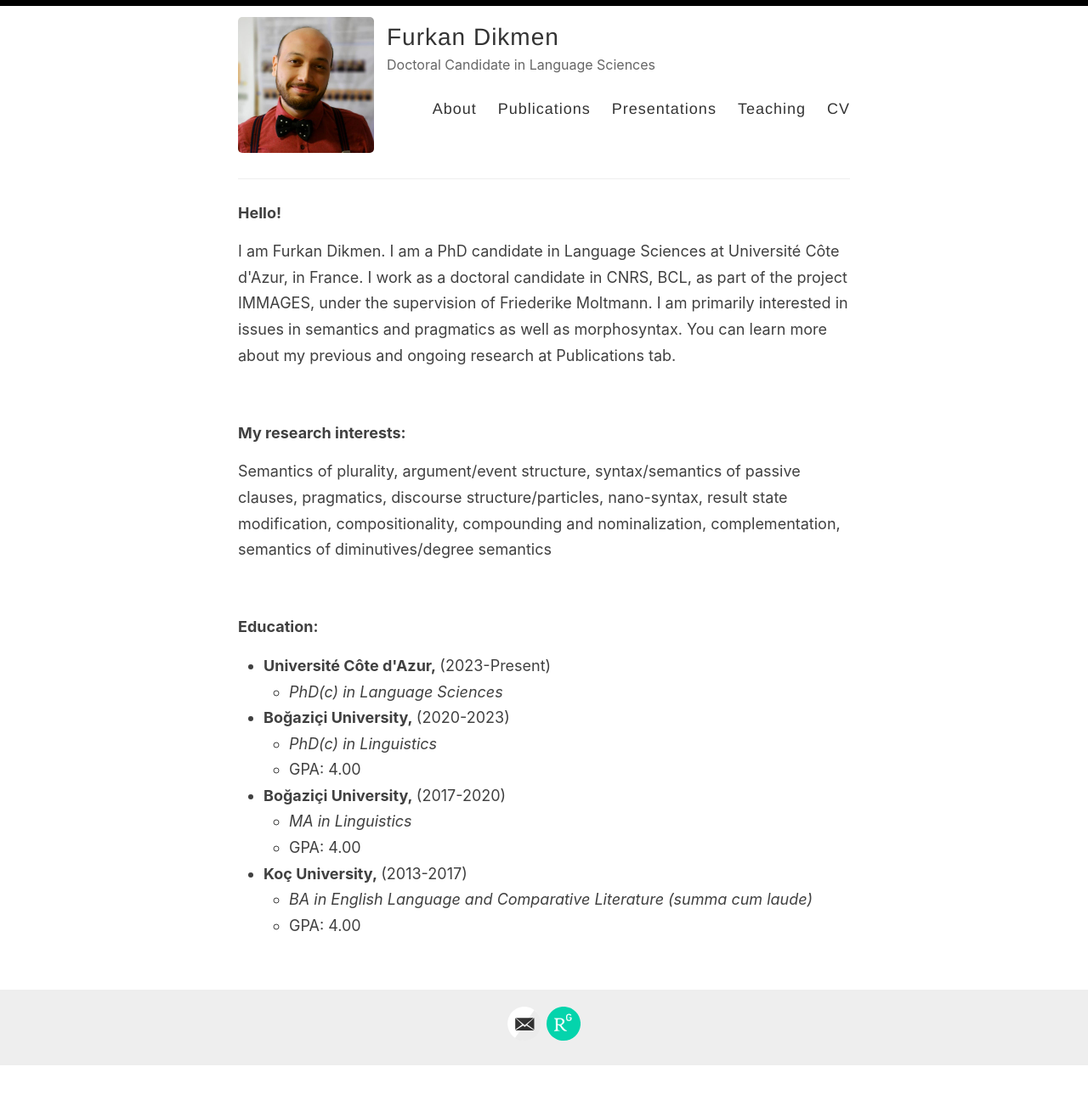
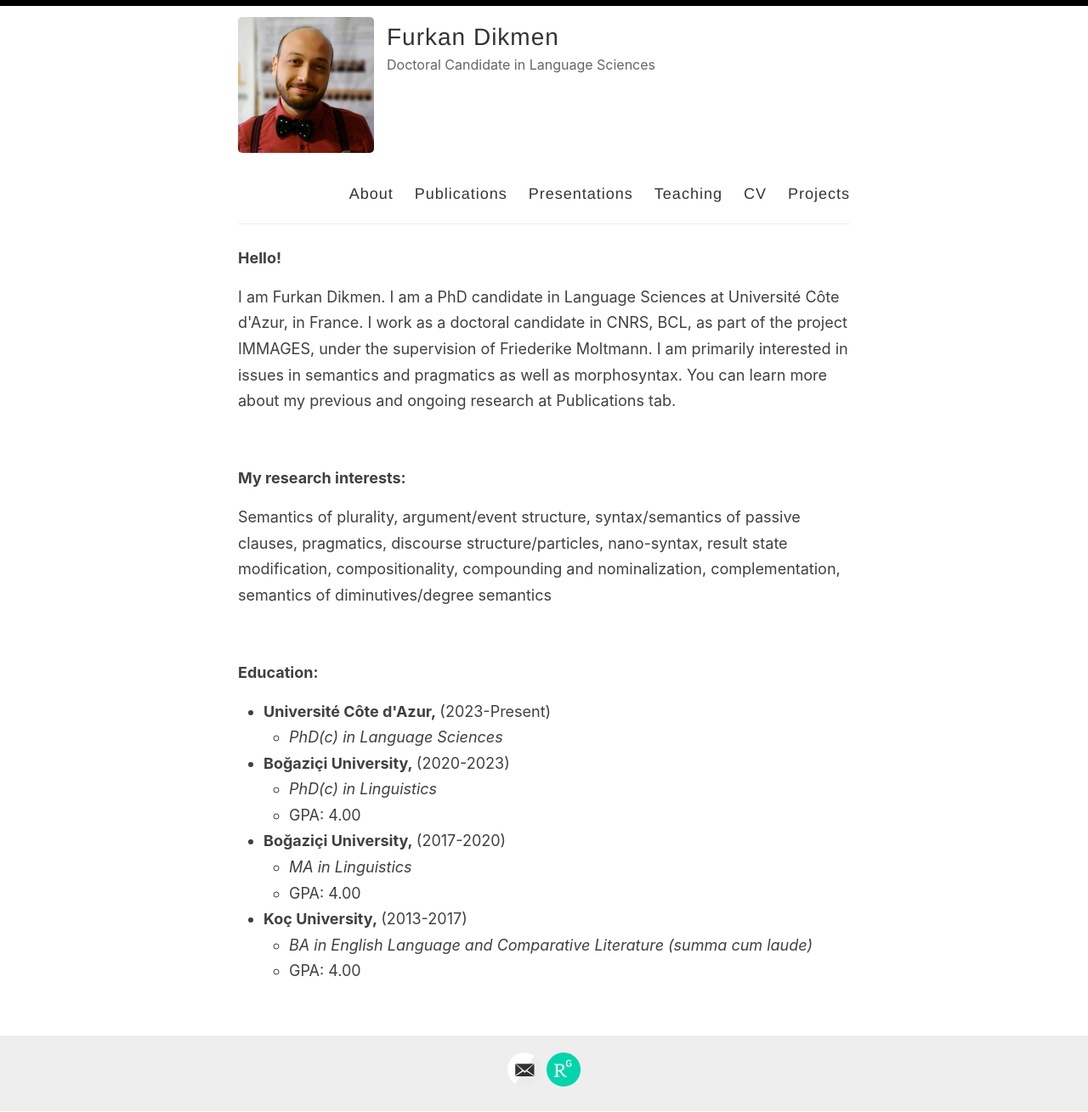
Before and after one commit to furkandikmen/furkandikmen.github.io, a Jekyll site: the page built from index.html, in a window 1280 px wide. Shown: the whole page at 85% size. Built offline with Jekyll 4.4.1, drawn with Linux system fonts in a browser that asks for light colours; the list of posts is cut into pages by our own code; before the commit the page ends 1255 px from its top, so only the background shows below that.

Commit message:
Update default.html

```diff
--- a/_layouts/default.html
+++ b/_layouts/default.html
@@ -33,6 +33,7 @@
               <a href="{{ site.baseurl }}/presentations">Presentations</a>
               <a href="{{ site.baseurl }}/teaching">Teaching</a>
               <a href="{{ site.baseurl }}/cv">CV</a>
+              <a href="{{ site.baseurl }}/Projects">Projects</a>
             </nav>
           </header>
         </div>
```
